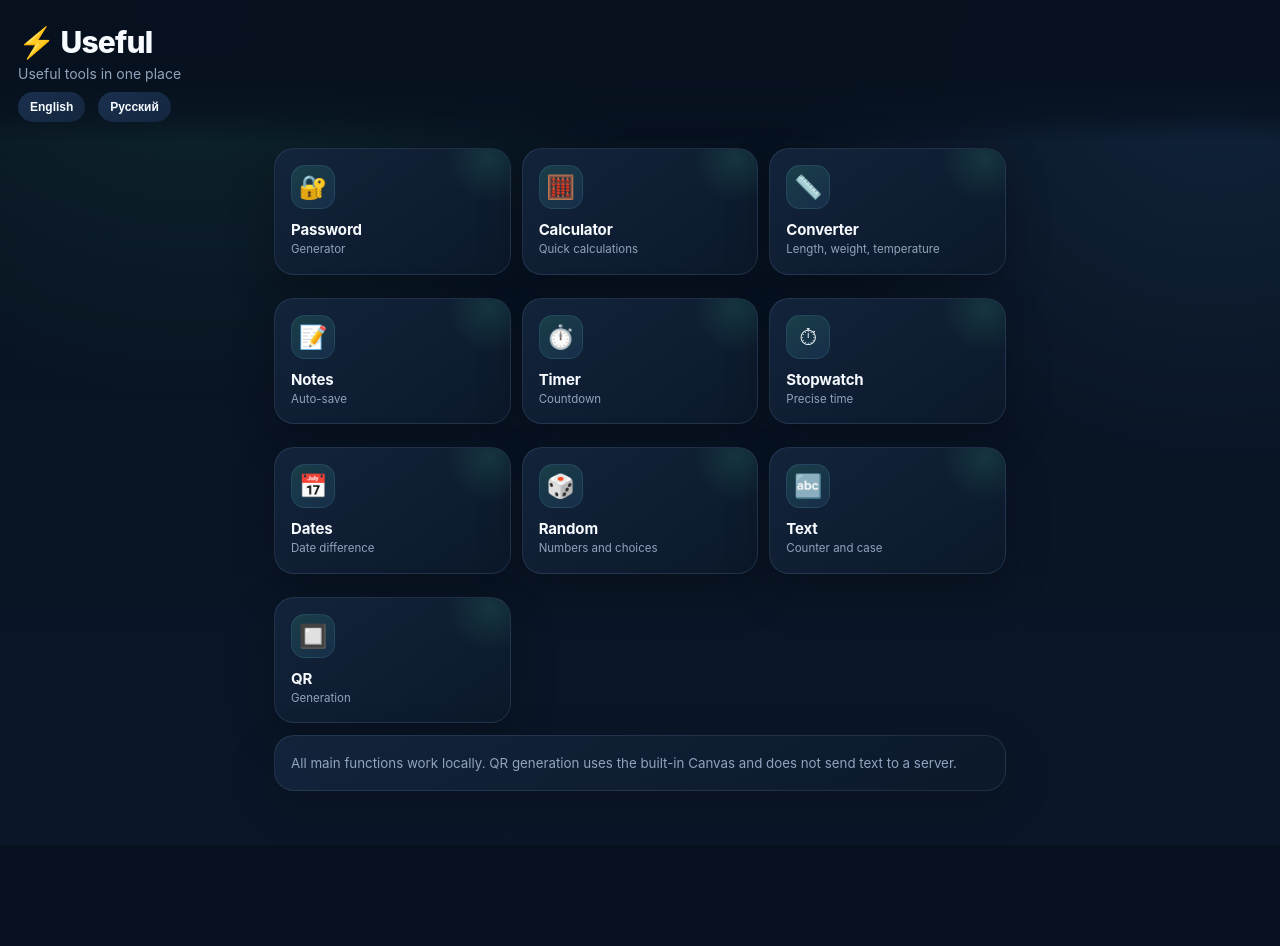
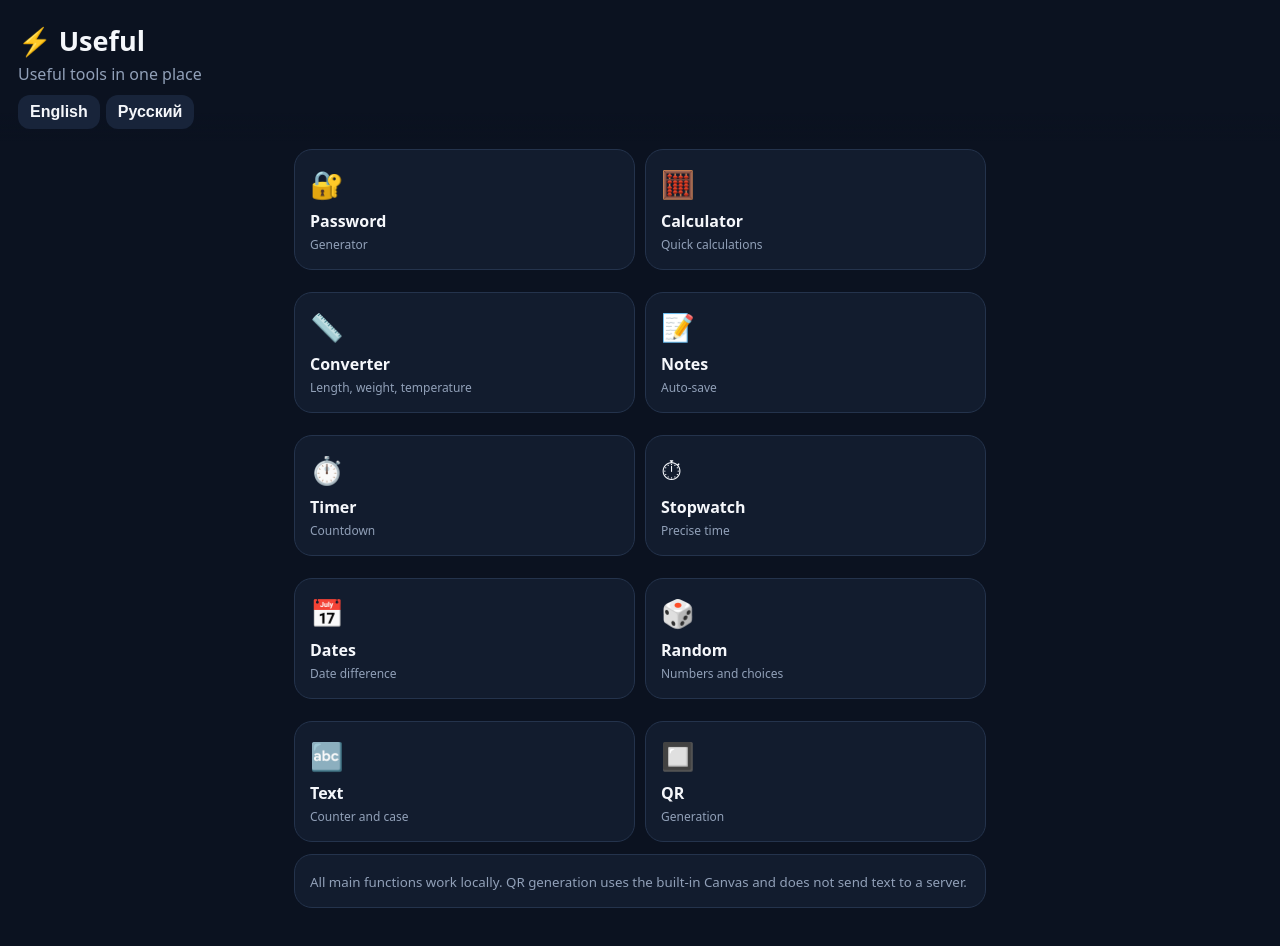
Before and after one commit to Alex1-brown/Usful-, a website: page index.html in a window 1280 px wide. Before the commit the page ends 845 px from the top, so only its background shows below. Drawn offline with Linux system fonts and the light colour scheme.

Commit message:
Restore last built app design

```diff
--- a/index.html
+++ b/index.html
@@ -6,113 +6,22 @@
 <meta name="theme-color" content="#0b1220">
 <title>Useful</title>
 <style>
-:root{
-  --bg:#07111f;
-  --bg2:#0b1729;
-  --card:rgba(17,31,52,.82);
-  --card2:#162844;
-  --card3:#0d1b2f;
-  --text:#f7fbff;
-  --muted:#91a4bd;
-  --accent:#49e6a2;
-  --accent2:#5aa9ff;
-  --danger:#ff5f76;
-  --border:rgba(142,174,214,.15);
-  --shadow:0 16px 45px rgba(0,0,0,.24);
-}
-*{box-sizing:border-box}
-html{background:var(--bg)}
-body{
-  margin:0;min-height:100vh;background:
-  radial-gradient(circle at 15% -10%,rgba(73,230,162,.12),transparent 34%),
-  radial-gradient(circle at 95% 5%,rgba(90,169,255,.13),transparent 30%),
-  linear-gradient(180deg,var(--bg) 0%,var(--bg2) 100%);
-  color:var(--text);font-family:Inter,system-ui,-apple-system,BlinkMacSystemFont,"Segoe UI",sans-serif;
-  -webkit-font-smoothing:antialiased;
-}
-header{
-  padding:24px 18px 18px;position:sticky;top:0;z-index:5;
-  background:linear-gradient(180deg,rgba(7,17,31,.98) 58%,rgba(7,17,31,.72) 82%,transparent);
-  backdrop-filter:blur(14px);-webkit-backdrop-filter:blur(14px);
-}
-header h1{margin:0;font-size:30px;letter-spacing:-.8px;font-weight:850}
-header h1:first-letter{filter:drop-shadow(0 0 10px rgba(73,230,162,.45))}
-header p{margin:5px 0 0;color:var(--muted);font-size:14px}
-#languageSwitcher{display:flex;gap:7px}
-#languageSwitcher button{border-radius:999px!important;font-size:12px!important;font-weight:700!important}
-main{padding:8px 14px 42px;max-width:760px;margin:auto}
-.grid{display:grid;grid-template-columns:repeat(2,minmax(0,1fr));gap:11px}
-.card{
-  background:linear-gradient(145deg,rgba(20,37,61,.92),rgba(12,25,43,.94));
-  border:1px solid var(--border);border-radius:20px;padding:16px;margin-bottom:12px;
-  box-shadow:var(--shadow);backdrop-filter:blur(10px);-webkit-backdrop-filter:blur(10px);
-}
-.tool{
-  min-height:118px;text-align:left;cursor:pointer;position:relative;overflow:hidden;
-  transition:transform .16s ease,border-color .16s ease,background .16s ease;
-}
-.tool:before{
-  content:"";position:absolute;right:-25px;top:-35px;width:90px;height:90px;border-radius:50%;
-  background:radial-gradient(circle,rgba(73,230,162,.12),transparent 68%);
-}
-.tool:hover{transform:translateY(-2px);border-color:rgba(73,230,162,.32)}
-.tool:active{transform:scale(.975)}
-.icon{
-  width:44px;height:44px;display:flex;align-items:center;justify-content:center;
-  border-radius:14px;background:linear-gradient(145deg,rgba(73,230,162,.15),rgba(90,169,255,.10));
-  border:1px solid rgba(120,190,220,.13);font-size:23px;
-}
-.tool b{display:block;margin-top:11px;font-size:15px;letter-spacing:-.15px}
-.tool span{display:block;margin-top:3px;font-size:11.5px;color:var(--muted);line-height:1.35}
-.screen{display:none}.screen.active{display:block}
-.back{
-  background:transparent;border:0;color:var(--accent);font-size:15px;font-weight:700;
-  padding:5px 2px 15px;cursor:pointer;
-}
-h2{font-size:21px;letter-spacing:-.35px;margin:2px 0 18px}
-label{display:block;color:var(--muted);font-size:12px;font-weight:650;margin:14px 0 6px}
-input,textarea,select{
-  width:100%;padding:13px 14px;border:1px solid var(--border);border-radius:13px;
-  background:rgba(7,17,31,.72);color:var(--text);font-size:16px;outline:none;
-  transition:border-color .15s,box-shadow .15s;
-}
-input:focus,textarea:focus,select:focus{
-  border-color:rgba(73,230,162,.48);box-shadow:0 0 0 3px rgba(73,230,162,.08)
-}
-textarea{min-height:150px;resize:vertical}
-input[type=range]{padding:0;accent-color:var(--accent)}
-input[type=checkbox]{width:auto;accent-color:var(--accent);margin-right:7px}
-.calcpad{display:grid;grid-template-columns:repeat(4,1fr);gap:8px;margin-top:12px}
-.calcpad button{
-  padding:15px 8px;border:1px solid var(--border);border-radius:13px;
-  background:linear-gradient(145deg,#172b47,#12233a);color:var(--text);font-size:18px;font-weight:750;
-}
-.calcpad button:active{transform:scale(.95)}
-button.action{
-  width:100%;padding:13px 14px;border:0;border-radius:13px;
-  background:linear-gradient(135deg,var(--accent),#7bf0bd);color:#06130d;
-  font-weight:850;font-size:15px;margin-top:10px;cursor:pointer;box-shadow:0 8px 22px rgba(73,230,162,.13);
-}
-button.action:active{transform:translateY(1px)}
-button.secondary{background:linear-gradient(145deg,#1a304d,#14263f);color:var(--text);box-shadow:none}
-button.danger{background:linear-gradient(135deg,#ff5f76,#ff7c8e);color:#fff;box-shadow:none}
-.result{
-  margin-top:12px;padding:14px;border-radius:13px;background:rgba(7,17,31,.72);
-  border:1px solid var(--border);word-break:break-word;min-height:48px;
-}
-.row{display:grid;grid-template-columns:1fr 1fr;gap:9px}
-.big{text-align:center;font-size:42px;font-weight:850;padding:18px;letter-spacing:1px}
-small{color:var(--muted);line-height:1.5}
-.toast{
-  position:fixed;bottom:22px;left:50%;transform:translateX(-50%);
-  background:#f4f8ff;color:#07111f;padding:11px 16px;border-radius:999px;
-  font-weight:800;display:none;z-index:20;box-shadow:0 10px 30px rgba(0,0,0,.35);white-space:nowrap;
-}
-#qrCanvas{border-radius:12px!important;box-shadow:0 8px 25px rgba(0,0,0,.25)}
-@media(max-width:390px){
-  header{padding-left:14px;padding-right:14px}.grid{gap:8px}.card{border-radius:17px;padding:14px}.tool{min-height:112px}
-}
-@media(min-width:650px){.grid{grid-template-columns:repeat(3,minmax(0,1fr))}}
+:root{--bg:#0b1220;--card:#121c2e;--card2:#18243a;--text:#f5f7fb;--muted:#91a0b8;--accent:#39e58c;--danger:#ff5d73;--border:#24334c}
+*{box-sizing:border-box}body{margin:0;background:var(--bg);color:var(--text);font-family:system-ui,-apple-system,Segoe UI,sans-serif}
+header{padding:22px 18px 12px;position:sticky;top:0;background:linear-gradient(var(--bg) 80%,transparent);z-index:5}
+h1{margin:0;font-size:27px}header p{margin:4px 0;color:var(--muted)}
+main{padding:8px 14px 35px;max-width:720px;margin:auto}.grid{display:grid;grid-template-columns:repeat(2,1fr);gap:10px}
+.card{background:var(--card);border:1px solid var(--border);border-radius:18px;padding:15px;margin-bottom:12px}
+.tool{min-height:105px;text-align:left;cursor:pointer;transition:.15s}.tool:active{transform:scale(.97);background:var(--card2)}
+.icon{font-size:27px}.tool b{display:block;margin-top:8px}.tool span{font-size:12px;color:var(--muted)}
+.screen{display:none}.screen.active{display:block}.back{background:none;border:0;color:var(--accent);font-size:16px;padding:5px 0 14px;cursor:pointer}
+label{display:block;color:var(--muted);font-size:13px;margin:12px 0 5px}
+input,textarea,select{width:100%;padding:13px;border:1px solid var(--border);border-radius:12px;background:#0d1626;color:var(--text);font-size:16px;outline:none}
+textarea{min-height:150px;resize:vertical}.calcpad{display:grid;grid-template-columns:repeat(4,1fr);gap:7px;margin-top:10px}.calcpad button{padding:14px;border:0;border-radius:10px;background:var(--card2);color:var(--text);font-size:18px;font-weight:700}.calcpad button:active{transform:scale(.96)}button.action{width:100%;padding:13px;border:0;border-radius:12px;background:var(--accent);color:#06120c;font-weight:800;font-size:16px;margin-top:10px;cursor:pointer}
+button.secondary{background:var(--card2);color:var(--text)}button.danger{background:var(--danger);color:white}
+.result{margin-top:12px;padding:14px;border-radius:12px;background:#0d1626;border:1px solid var(--border);word-break:break-word;min-height:48px}
+.row{display:grid;grid-template-columns:1fr 1fr;gap:9px}.big{text-align:center;font-size:42px;font-weight:800;padding:18px}
+small{color:var(--muted)}.toast{position:fixed;bottom:22px;left:50%;transform:translateX(-50%);background:#fff;color:#111;padding:11px 16px;border-radius:20px;font-weight:700;display:none;z-index:20}
 </style>
 </head>
 <body>
```
